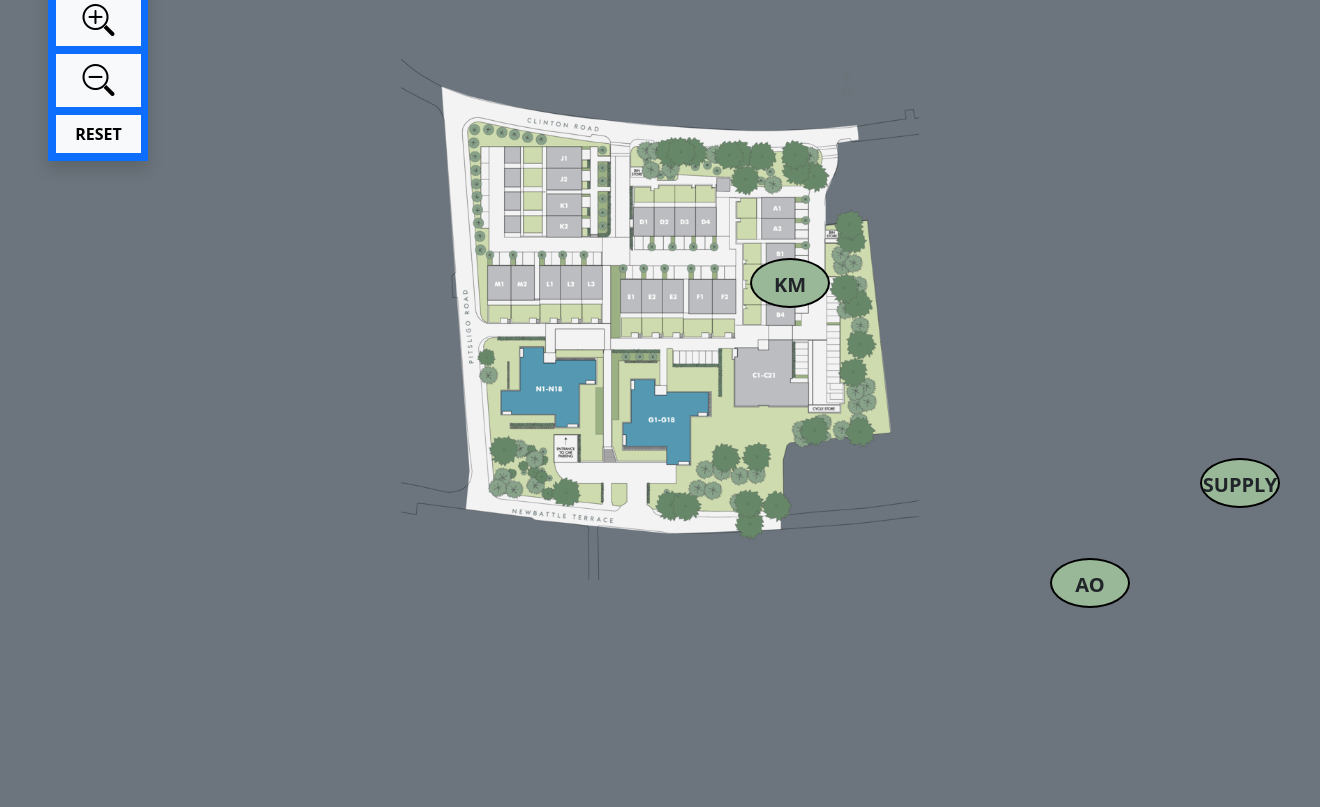
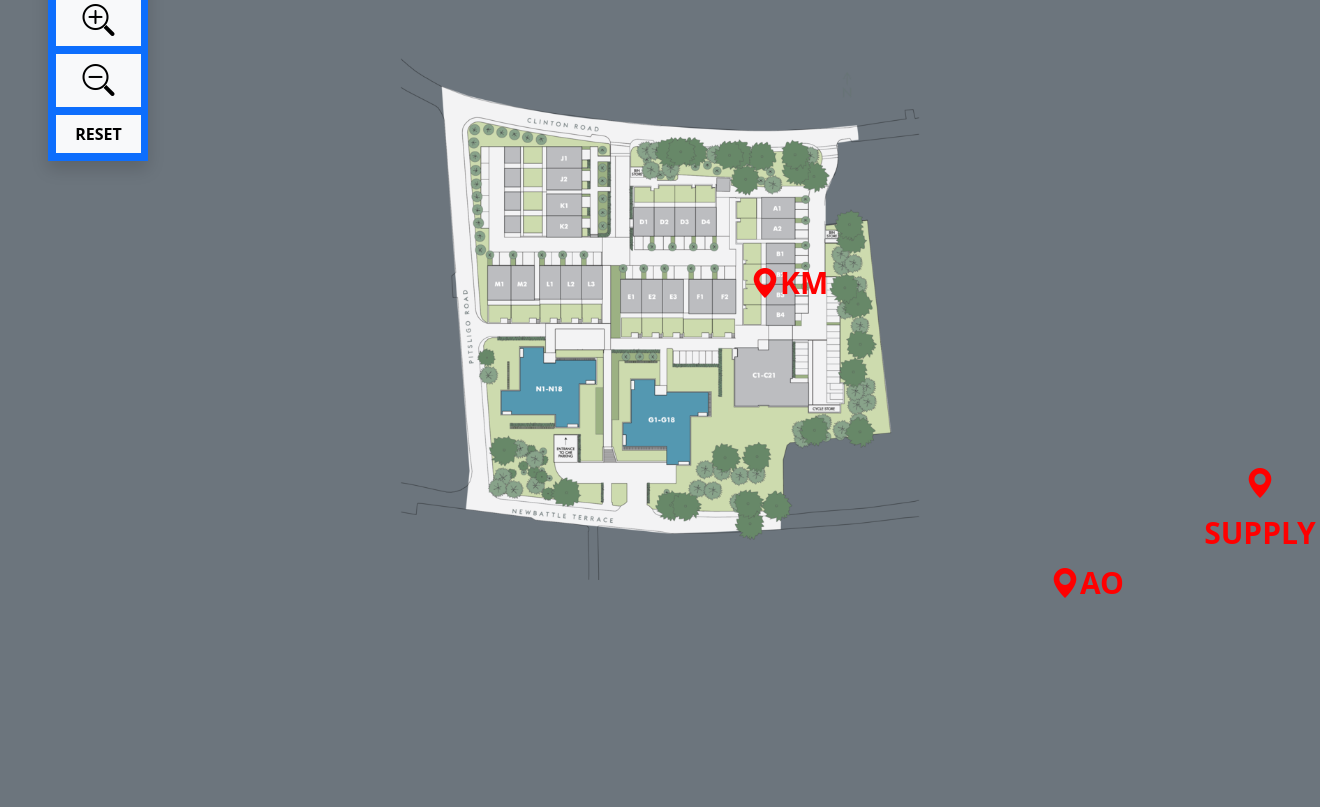
Before and after one commit to renzycode/building-location-navigator, a PHP site: page / in a window 1320 px wide. Shown: the part 342-1149 px from the top of the page. Run offline with PHP 8.4, Linux system fonts and the light colour scheme.

Commit message:
smol change icon

```diff
--- a/vanilla_code/index.php
+++ b/vanilla_code/index.php
@@ -8,7 +8,6 @@
     <meta https-equiv="X-UA-Compatible" content="ie=edge" />
     <link rel="stylesheet" href="assets/vendor/bootstrap/css/bootstrap.min.css" />
     <link rel="stylesheet" href="assets/vendor/bootstrap-icons/bootstrap-icons.css" />
-    <link rel="stylesheet" href="assets/vendor/fontawesome-free/css/all.min.css">
     <script src="assets/vendor/bootstrap/js/bootstrap.bundle.min.js"></script>
     <style>
     #layout-image {
@@ -31,20 +30,19 @@
     .office {
         position: absolute;
         cursor: pointer;
-        border: 2px solid black;
-        border-radius: 50%;
-        background-color: #99B898;
-        width: 80px;
-        height: 50px;
         text-align: center;
         line-height: 50px;
         font-weight: bold;
-        font-size: 20px;
+        font-size: 30px;
+        color: red;
+
     }
+
 
     #office1 {
         top: 600px;
         left: 750px;
+
     }
 
     #office2 {
@@ -68,9 +66,9 @@
 
             <div class="inner-canvas">
                 <img src="layout.png" alt="zoom" id="layout-image">
-                <div class="office" id="office1">KM</div>
-                <div class="office" id="office2">SUPPLY</div>
-                <div class="office" id="office3">AO</div>
+                <div class="office bi bi-geo-alt-fill" id="office1">KM</div>
+                <div class="office bi bi-geo-alt-fill" id="office2">SUPPLY</div>
+                <div class="office bi bi-geo-alt-fill" id="office3">AO</div>
 
             </div>
         </div>
```
